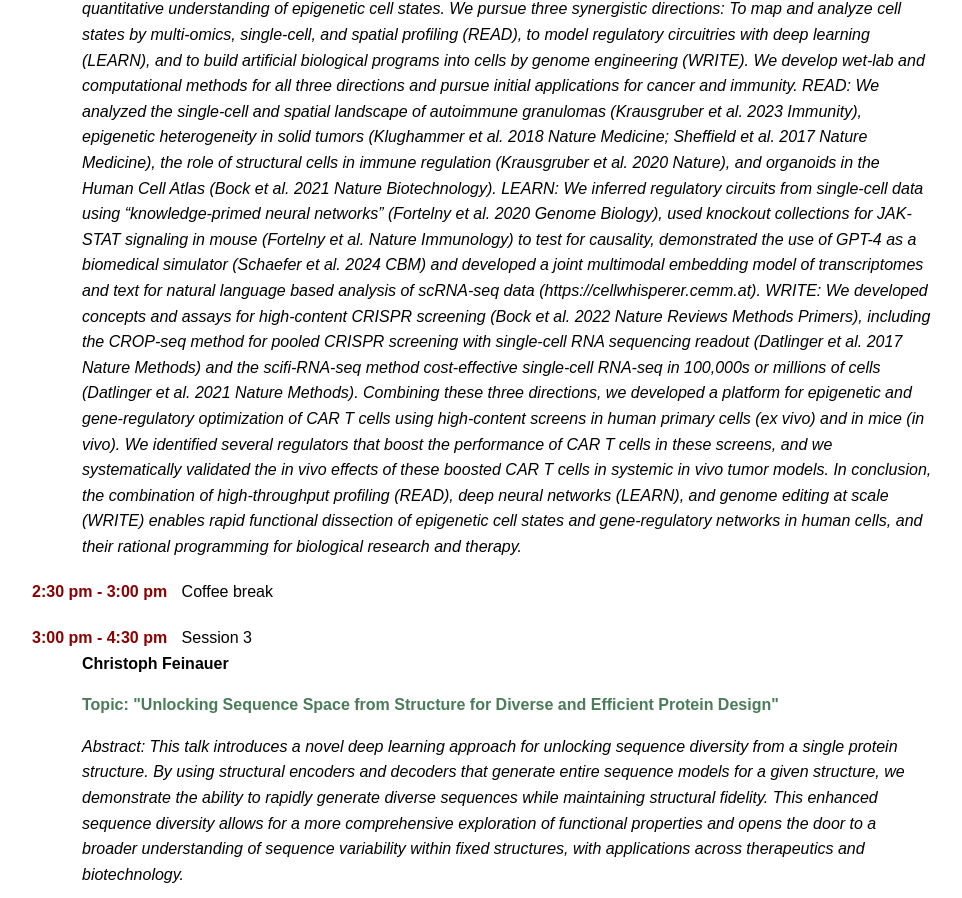
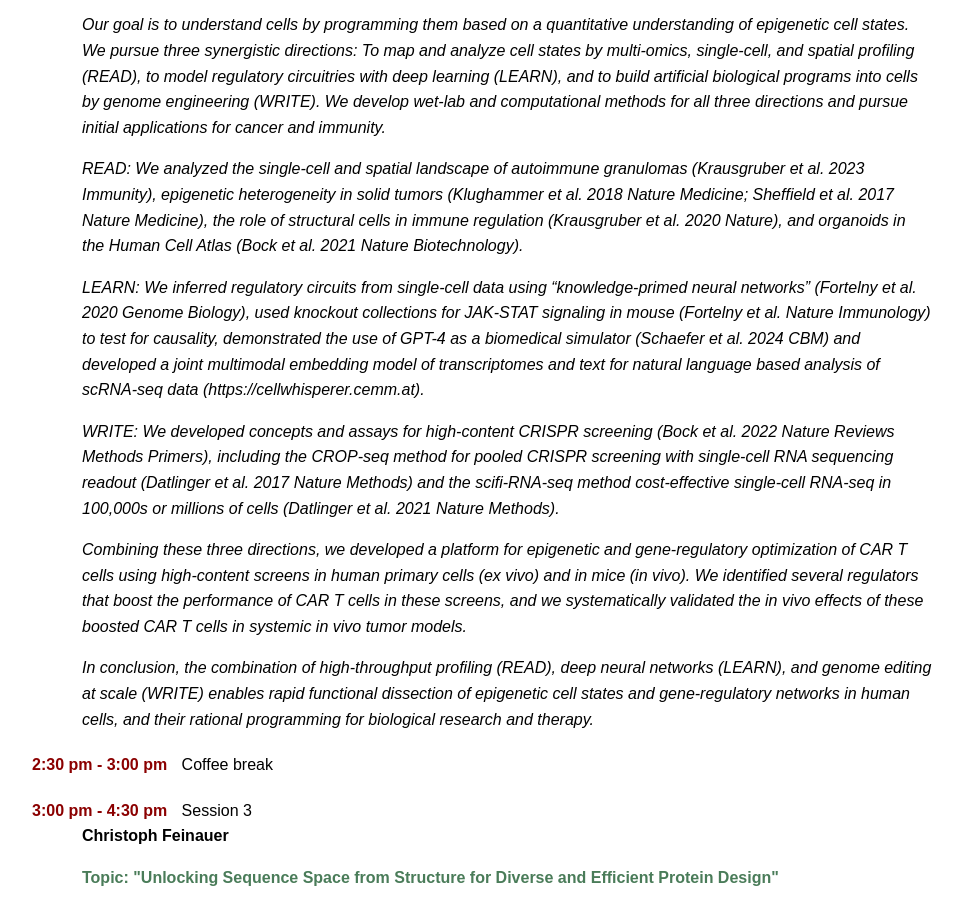
Before and after one commit to MBZUAI-ML-AI4Bio/AI4Bio.github.io, a plain HTML site: page index.html in a window 1280 px wide. Shown: the part 5695-6593 px from the top of the page, without its empty margins (158-1120 px from the left). Drawn offline with Linux system fonts and the light colour scheme.

Commit message:
update 9.27 v.2

```diff
--- a/index.html
+++ b/index.html
@@ -342,13 +342,13 @@
 
                 <span style="margin-left: 50px; font-weight: bold;">Christoph Bock</span>
                 <p class="speaker-topic">Topic: "Programmed Cells? ML/AI-assisted Cell Engineering for Cancer and Immunity"</p>
-                <p class="speaker-abstract">Abstract: Cell engineering is becoming widely useful for fundamental biology (e.g., cells as probes and recorders) and for therapy (e.g., CAR T cells). Our research combines biotechnology and bioinformatics to genetically program human and mouse cells, in order to execute complex biological functions in vitro and in vivo. We specifically focus on the many roles of epigenetic mechanisms as mediators of cellular memory and plasticity, connecting the developmental history of individual human cells to their future potential.
-                    Our goal is to understand cells by programming them based on a quantitative understanding of epigenetic cell states. We pursue three synergistic directions: To map and analyze cell states by multi-omics, single-cell, and spatial profiling (READ), to model regulatory circuitries with deep learning (LEARN), and to build artificial biological programs into cells by genome engineering (WRITE). We develop wet-lab and computational methods for all three directions and pursue initial applications for cancer and immunity.
-                    READ: We analyzed the single-cell and spatial landscape of autoimmune granulomas (Krausgruber et al. 2023 Immunity), epigenetic heterogeneity in solid tumors (Klughammer et al. 2018 Nature Medicine; Sheffield et al. 2017 Nature Medicine), the role of structural cells in immune regulation (Krausgruber et al. 2020 Nature), and organoids in the Human Cell Atlas (Bock et al. 2021 Nature Biotechnology).
-                    LEARN: We inferred regulatory circuits from single-cell data using “knowledge-primed neural networks” (Fortelny et al. 2020 Genome Biology), used knockout collections for JAK-STAT signaling in mouse (Fortelny et al. Nature Immunology) to test for causality, demonstrated the use of GPT-4 as a biomedical simulator (Schaefer et al. 2024 CBM) and developed a joint multimodal embedding model of transcriptomes and text for natural language based analysis of scRNA-seq data (https://cellwhisperer.cemm.at).
-                    WRITE: We developed concepts and assays for high-content CRISPR screening (Bock et al. 2022 Nature Reviews Methods Primers), including the CROP-seq method for pooled CRISPR screening with single-cell RNA sequencing readout (Datlinger et al. 2017 Nature Methods) and the scifi-RNA-seq method cost-effective single-cell RNA-seq in 100,000s or millions of cells (Datlinger et al. 2021 Nature Methods).
-                    Combining these three directions, we developed a platform for epigenetic and gene-regulatory optimization of CAR T cells using high-content screens in human primary cells (ex vivo) and in mice (in vivo). We identified several regulators that boost the performance of CAR T cells in these screens, and we systematically validated the in vivo effects of these boosted CAR T cells in systemic in vivo tumor models.
-                    In conclusion, the combination of high-throughput profiling (READ), deep neural networks (LEARN), and genome editing at scale (WRITE) enables rapid functional dissection of epigenetic cell states and gene-regulatory networks in human cells, and their rational programming for biological research and therapy. </p>
+                <p class="speaker-abstract">Abstract: Cell engineering is becoming widely useful for fundamental biology (e.g., cells as probes and recorders) and for therapy (e.g., CAR T cells). Our research combines biotechnology and bioinformatics to genetically program human and mouse cells, in order to execute complex biological functions in vitro and in vivo. We specifically focus on the many roles of epigenetic mechanisms as mediators of cellular memory and plasticity, connecting the developmental history of individual human cells to their future potential.</p>
+                <p class="speaker-abstract">Our goal is to understand cells by programming them based on a quantitative understanding of epigenetic cell states. We pursue three synergistic directions: To map and analyze cell states by multi-omics, single-cell, and spatial profiling (READ), to model regulatory circuitries with deep learning (LEARN), and to build artificial biological programs into cells by genome engineering (WRITE). We develop wet-lab and computational methods for all three directions and pursue initial applications for cancer and immunity.</p>
+                <p class="speaker-abstract">READ: We analyzed the single-cell and spatial landscape of autoimmune granulomas (Krausgruber et al. 2023 Immunity), epigenetic heterogeneity in solid tumors (Klughammer et al. 2018 Nature Medicine; Sheffield et al. 2017 Nature Medicine), the role of structural cells in immune regulation (Krausgruber et al. 2020 Nature), and organoids in the Human Cell Atlas (Bock et al. 2021 Nature Biotechnology).</p>
+                <p class="speaker-abstract">LEARN: We inferred regulatory circuits from single-cell data using “knowledge-primed neural networks” (Fortelny et al. 2020 Genome Biology), used knockout collections for JAK-STAT signaling in mouse (Fortelny et al. Nature Immunology) to test for causality, demonstrated the use of GPT-4 as a biomedical simulator (Schaefer et al. 2024 CBM) and developed a joint multimodal embedding model of transcriptomes and text for natural language based analysis of scRNA-seq data (https://cellwhisperer.cemm.at).</p>
+                <p class="speaker-abstract">WRITE: We developed concepts and assays for high-content CRISPR screening (Bock et al. 2022 Nature Reviews Methods Primers), including the CROP-seq method for pooled CRISPR screening with single-cell RNA sequencing readout (Datlinger et al. 2017 Nature Methods) and the scifi-RNA-seq method cost-effective single-cell RNA-seq in 100,000s or millions of cells (Datlinger et al. 2021 Nature Methods).</p>
+                <p class="speaker-abstract">Combining these three directions, we developed a platform for epigenetic and gene-regulatory optimization of CAR T cells using high-content screens in human primary cells (ex vivo) and in mice (in vivo). We identified several regulators that boost the performance of CAR T cells in these screens, and we systematically validated the in vivo effects of these boosted CAR T cells in systemic in vivo tumor models.</p>
+                <p class="speaker-abstract">In conclusion, the combination of high-throughput profiling (READ), deep neural networks (LEARN), and genome editing at scale (WRITE) enables rapid functional dissection of epigenetic cell states and gene-regulatory networks in human cells, and their rational programming for biological research and therapy. </p>
 
             </div>
             <div>
```
